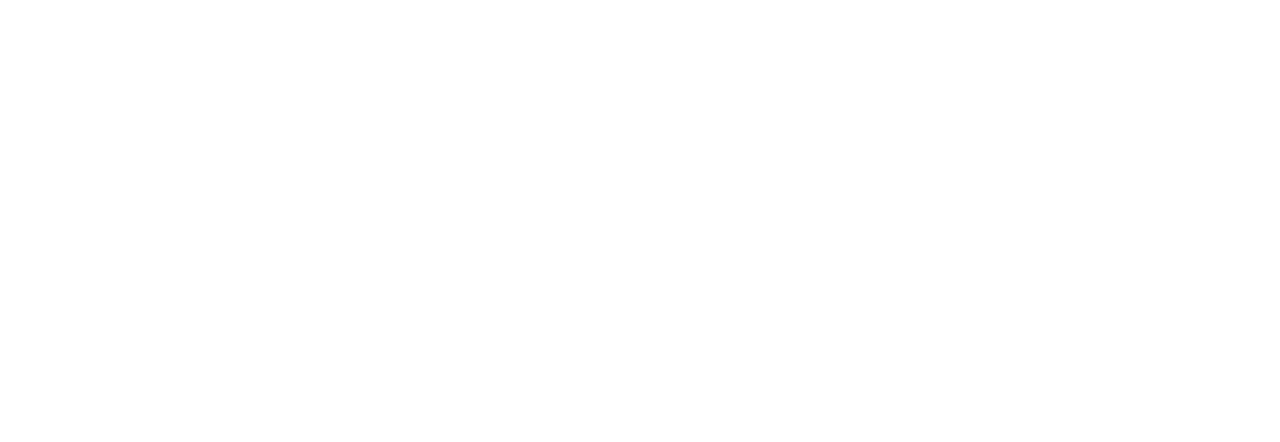
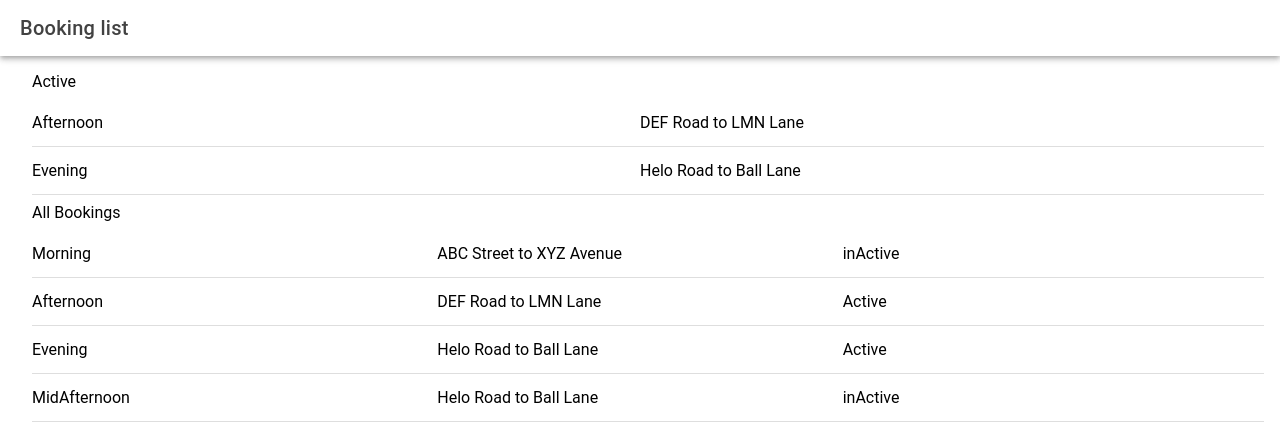
Before and after one commit to Bonga50/XBCAD7319_VCShuttle_Rework, a React (Vite) app in the folder vc_shuttle/: page /StudentBookingList in a window 1280 px wide. Shown: the top 442 px of the page. Built offline with nearby package versions, Linux system fonts and the light colour scheme.

Commit message:
added booking list for students

```diff
--- a/vc_shuttle/src/App.tsx
+++ b/vc_shuttle/src/App.tsx
@@ -4,6 +4,7 @@
 import Login from './pages/Login/LoginPage';
 import StudentHome from './pages/StudentHome/StudentHomePage';
 import ShuttleBookingPage from './pages/ShuttleBooking/ShuttleBookingPage';
+import StudentBookingList from './pages/StudentBookingList/StudentBookingList';
 
 /* Core CSS required for Ionic components to work properly */
 import '@ionic/react/css/core.css';
@@ -40,7 +41,9 @@
         <Route exact path="/ShuttleBooking">
           <ShuttleBookingPage />
         </Route>
-
+        <Route exact path="/StudentBookingList">
+          <StudentBookingList />
+        </Route>
       </IonRouterOutlet>
     </IonReactRouter>
   </IonApp>
--- a/vc_shuttle/src/Data/BookDataHandler.ts
+++ b/vc_shuttle/src/Data/BookDataHandler.ts
@@ -12,7 +12,7 @@
             bookingId: 1,
             session: "Morning",
             shuttleID: 123,
-            bookingStatus: "Confirmed",
+            bookingStatus: "inActive",
             startLocation: "ABC Street",
             endLocation: "XYZ Avenue",
             bookingTime: new Date("2022-01-01T09:00:00"),
@@ -21,16 +21,38 @@
             bookingId: 2,
             session: "Afternoon",
             shuttleID: 456,
-            bookingStatus: "Pending",
+            bookingStatus: "Active",
             startLocation: "DEF Road",
             endLocation: "LMN Lane",
             bookingTime: new Date("2022-01-02T14:30:00"),
         },
+        {
+          bookingId: 3,
+          session: "Evening",
+          shuttleID: 456,
+          bookingStatus: "Active",
+          startLocation: "Helo Road",
+          endLocation: "Ball Lane",
+          bookingTime: new Date("2022-01-02T14:30:00"),
+      },
+      {
+        bookingId: 4,
+        session: "MidAfternoon",
+        shuttleID: 456,
+        bookingStatus: "inActive",
+        startLocation: "Helo Road",
+        endLocation: "Ball Lane",
+        bookingTime: new Date("2022-01-02T14:30:00"),
+    },
         ];
       }
 
       getBookings():Booking[]{
         return this.bookings;
+      }
+
+      getActiveBookings():Booking[]{
+        return this.bookings.filter(bookings => bookings.bookingStatus==="Active");
       }
 
       addBooking(booking : Booking){
--- a/vc_shuttle/src/components/BookingListForm/BookingListForm.tsx
+++ b/vc_shuttle/src/components/BookingListForm/BookingListForm.tsx
@@ -11,7 +11,7 @@
 
 
     useEffect(() => {
-        setBookings(dataHandler.getBookings());
+        setBookings(dataHandler.getActiveBookings());
       }, []);
     return (
       <div className="ion-padding">
--- /dev/null
+++ b/vc_shuttle/src/components/StudentBookingList/StudentBookingListform.tsx
@@ -0,0 +1,59 @@
+import { IonContent, IonHeader, IonItem, IonLabel, IonList, IonPage, IonText, IonTitle, IonToolbar } from '@ionic/react';
+import React, { useEffect, useState } from 'react';
+import {BookDataHandler} from '../../Data/BookDataHandler';
+import {Booking} from '../../models/Booking';
+
+interface ContainerProps { }
+const StudentBookingListForm: React.FC<ContainerProps> = () => {
+
+
+    const [bookings,setBookings] = useState<Booking[]>([]);
+    const [activebookings,setActiveBookings] = useState<Booking[]>([]);
+    const dataHandler = new BookDataHandler();
+
+    useEffect(() => {
+        setBookings(dataHandler.getBookings());
+
+      }, []);
+      useEffect(() => {
+        setActiveBookings(dataHandler.getActiveBookings());
+      }, []);
+
+
+    return (
+      <div>
+        <IonText className="ion-padding">Active</IonText>
+        <IonList>
+        {activebookings.map((activebookings) => (
+            <IonItem key={activebookings.bookingId}>
+              <IonLabel>
+                {activebookings.session}
+              </IonLabel>
+              <IonLabel>
+                {activebookings.startLocation} to {activebookings.endLocation}
+              </IonLabel>
+            </IonItem>
+          ))}
+        </IonList>
+        <IonText className="ion-padding">All Bookings</IonText>
+        <IonList>
+        {bookings.map((bookings) => (
+            <IonItem key={bookings.bookingId}>
+
+              <IonLabel>
+                {bookings.session}
+              </IonLabel>
+              <IonLabel>
+                {bookings.startLocation} to {bookings.endLocation}
+              </IonLabel>
+              <IonLabel>
+                {bookings.bookingStatus}
+              </IonLabel>
+            </IonItem>
+          ))}
+        </IonList>
+      </div>
+    );
+};
+
+export default StudentBookingListForm;
--- /dev/null
+++ b/vc_shuttle/src/pages/StudentBookingList/StudentBookingList.tsx
@@ -0,0 +1,20 @@
+import { IonContent, IonHeader, IonPage, IonTitle, IonToolbar } from '@ionic/react';
+import React from 'react';
+import StudentBookingListForm from '../../components/StudentBookingList/StudentBookingListform';
+const StudentBookingList: React.FC = () => {
+
+    return (
+        <IonPage>
+            <IonHeader>
+                <IonToolbar>
+                    <IonTitle>Booking list</IonTitle>
+                </IonToolbar>
+            </IonHeader>
+            <IonContent className="ion-padding">
+                <StudentBookingListForm/>
+            </IonContent>
+        </IonPage>
+    );
+};
+
+export default StudentBookingList;
--- a/vc_shuttle/src/pages/StudentHome/StudentHomePage.tsx
+++ b/vc_shuttle/src/pages/StudentHome/StudentHomePage.tsx
@@ -16,7 +16,9 @@
                 <IonButton routerLink='/ShuttleBooking' className='ion-padding'>Book</IonButton>
                 <ShuttleDropDown/>
                 <ShuttleDetailsForm/>
+                <IonButton routerLink='/StudentBookingList' className='ion-padding'>LIST</IonButton>
                 <BookingListForm/>
+
             </IonContent>
         </IonPage>
     );
```
Also changed, not shown: vc_shuttle/src/pages/StudentBookingList/StudentBookingList.css (added), 8 other files (tests, documents, lock files or other folders).
